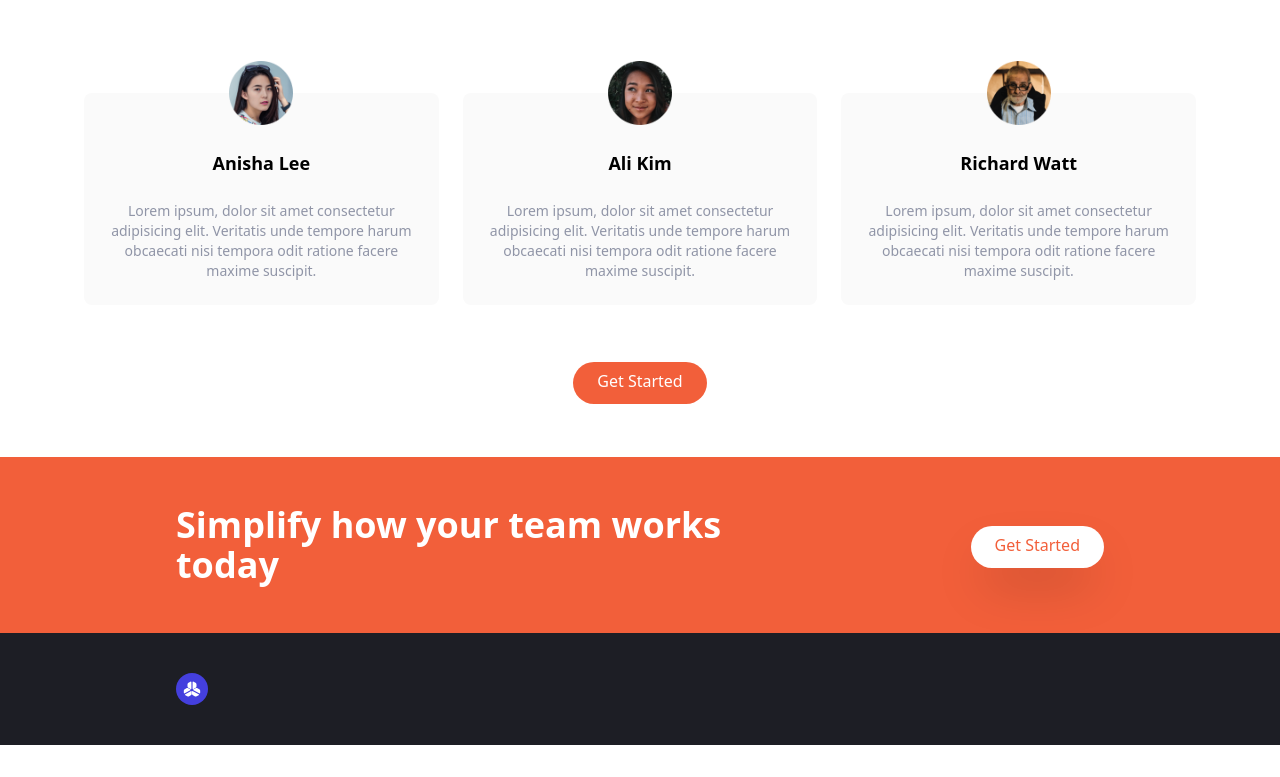
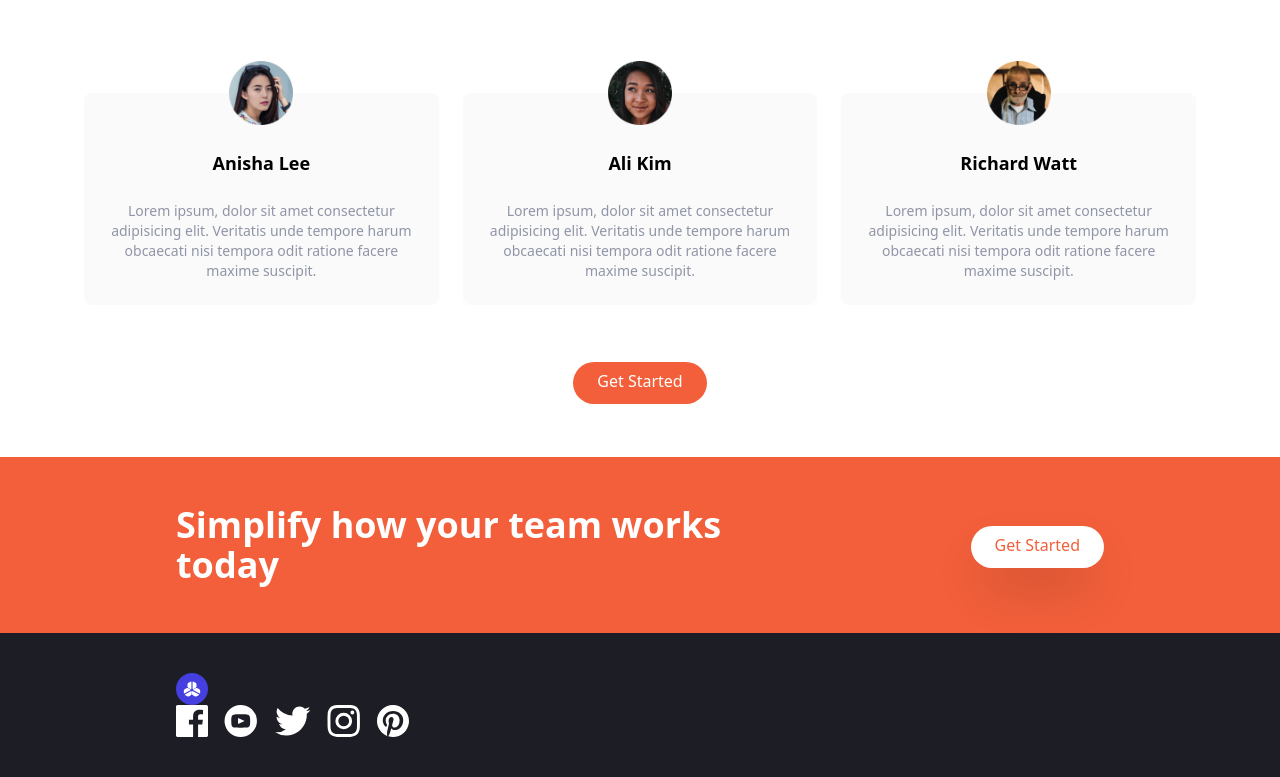
Before and after one commit to KudaMukucha/tailwind-landing-site, a website: page index.html in a window 1280 px wide. Shown: the part 1309-2086 px from the top of the page. Before the commit the page ends 2054 px from the top, so only its background shows below. Drawn offline with Linux system fonts and the light colour scheme.

Commit message:
Social Links on footer

```diff
--- a/index.html
+++ b/index.html
@@ -227,8 +227,37 @@
                 <!--Logo-->
             <img src="img/logo.svg" alt="" class="h-8">
             </div>
+            <!--Social links container-->
+            <div class="flex justify-center space-x-4">
+                <!--Link 1-->
+                <a href="">
+                    <img src="img/icon-facebook.svg" class="h-8" alt="">
+                </a>
 
+                <!--Link 2-->
+                <a href="">
+                    <img src="img/icon-youtube.svg" class="h-8" alt="">
+                </a>
+
+                <!--Link 3-->
+                <a href="">
+                    <img src="img/icon-twitter.svg" class="h-8" alt="">
+                </a>
+
+                <!--Link 4-->
+                <a href="">
+                    <img src="img/icon-instagram.svg" class="h-8" alt="">
+                </a>
+
+                <!--Link 5-->
+                <a href="">
+                    <img src="img/icon-pinterest.svg" class="h-8" alt="">
+                </a>
+
+            </div>
         </div>
+
+
     </div>
 </footer>
 </body>
```
Also changed, not shown: css/main.css.
